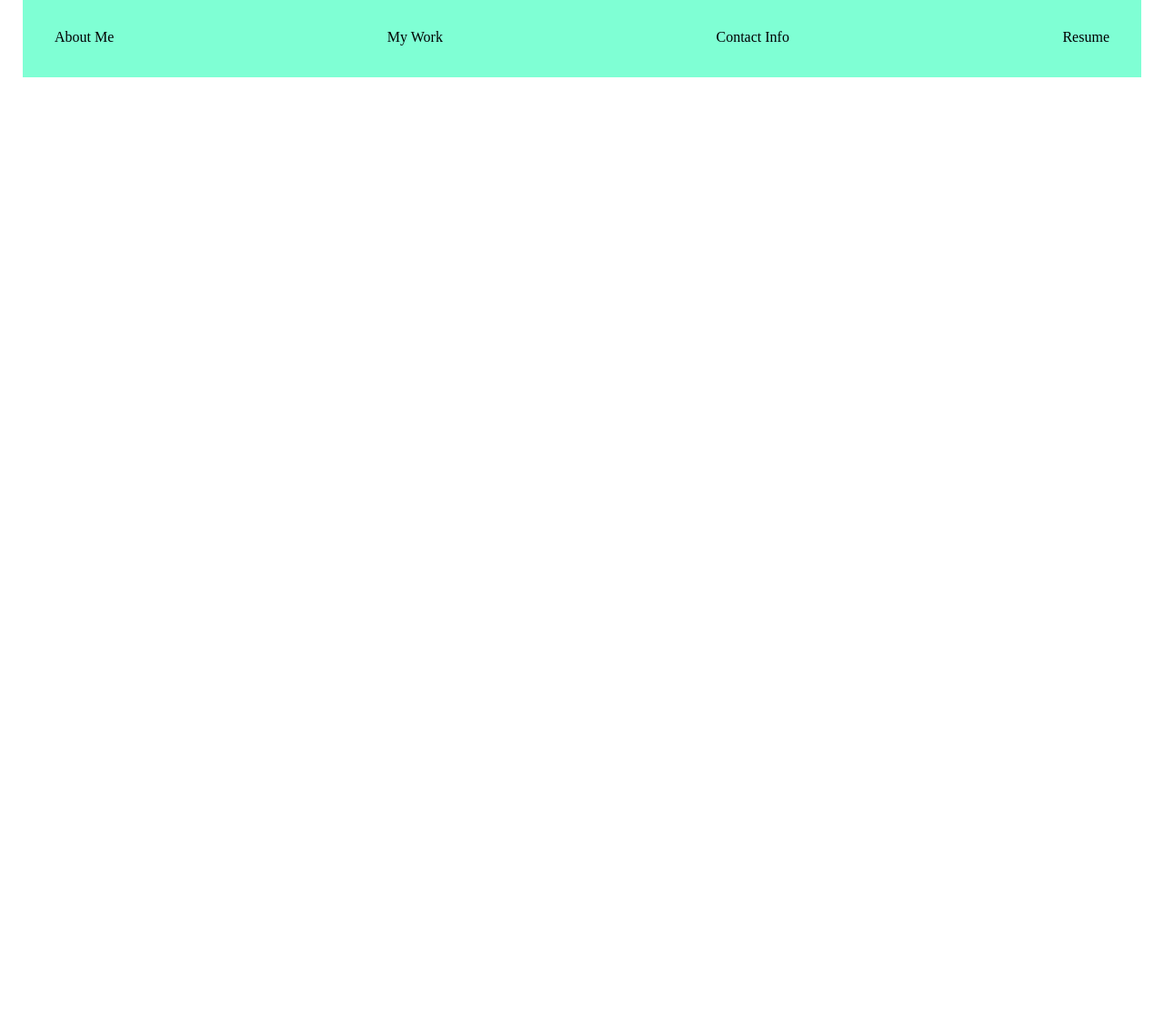
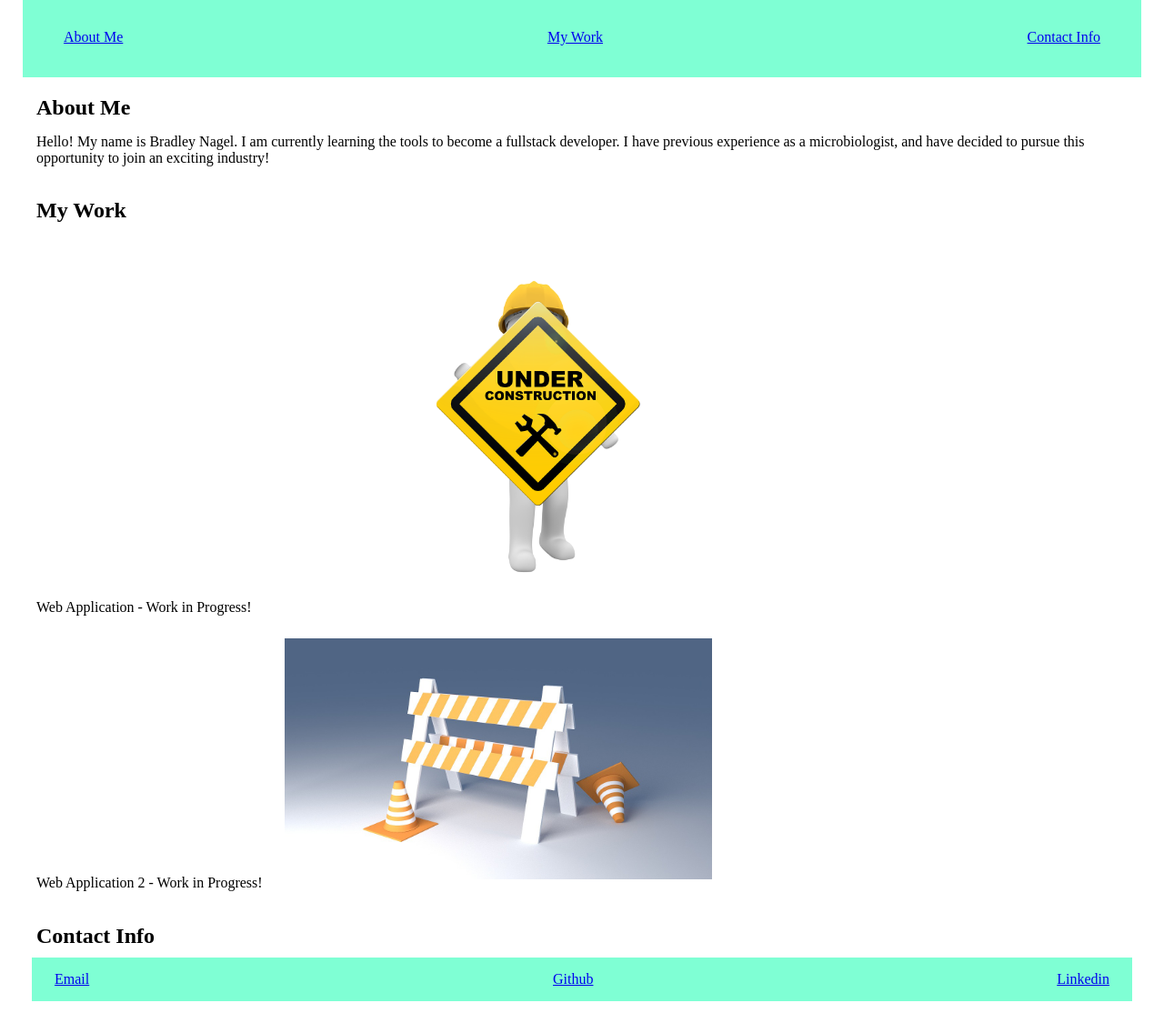
Before and after one commit to bnagel50/basic-portfolio, a plain HTML site: page index.html in a window 1280 px wide. Shown: the part 295-1431 px from the top of the page at 91% size. Before the commit the page ends 800 px from the top, so only its background shows below. Drawn offline with Linux system fonts and the light colour scheme.

Commit message:
third commit with added images and css for appearances

```diff
--- a/assets/style.css
+++ b/assets/style.css
@@ -2,6 +2,7 @@
     margin: 5px;
     padding: 5px;
     box-sizing: border-box;
+    font-family: 'Times New Roman', Times, serif;
 }
 
 header {
@@ -28,3 +29,43 @@ nav ul {
     min-width: 200px;
     list-style: none;
 }
+
+.container {
+    position: relative;
+}
+
+.construction1 {
+    width: 50%;
+    height: 10%;
+}
+
+.construction2{
+    width: 40%;
+    height: 8%;
+}
+
+section ul {
+    display: flex;
+    justify-content: space-between;
+    color: black;
+    background-color: aquamarine;
+    flex-direction: row;
+    list-style: none;
+}
+
+@media screen and (max-width: 1000px) {
+    .construction1 {
+        width: 50%;}
+    .construction2 {
+        width: 50%;
+    }
+}
+
+@media screen and (max-width: 780px) {
+    .construction1 {
+        width: 20%;
+    }
+    .construction2 {
+        width: 20%;
+    }
+}
--- a/index.html
+++ b/index.html
@@ -14,15 +14,38 @@
 
     <nav>
         <ul>
-         <li>About Me</li>
-         <li>My Work</li>
-         <li>Contact Info</li>
-         <li>Resume</li>
+         <li><a href="#about-me" class="button">About Me</a></li>
+         <li><a href="#my-work" class="button">My Work</a></li>
+         <li><a href="#contact-info" class="button">Contact Info</a></li>
         </ul>
     </nav>
     </header>
     <section>
+        <h2 id="about-me">About Me</h2>
+            <p>
+                Hello! My name is Bradley Nagel. I am currently learning the tools to become a fullstack developer. I have previous experience as a microbiologist, and have decided to pursue this opportunity to join an exciting industry!
+            </p>
+    </section>
+   <!-- Applications currently are just placeholders, with links to the image source at the moment -->
+    <section class="container">
+        <h2 id="my-work">My Work</h2>
+            <p>Web Application - Work in Progress!
+            <a href="https://pixabay.com/illustrations/maintenance-under-construction-2422173/">
+            <img class="construction1" src="./assets/under-construction.png" alt="Under Construction"></a>
+            </p>
+            <p>Web Application 2 - Work in Progress!
+            <a href="https://pixabay.com/illustrations/under-construction-404-web-site-928246/">
+            <img class="construction2" src="./assets/under-construction-2.jpg" alt="Under Construction"></a>
+            </p>
+    </section>
 
+    <section>
+        <h2 id="contact-info">Contact Info</h2>
+            <ul>
+                <li><a href="mailto:nagelb500@gmail.com">Email</a></li>
+                <li><a href="https://github.com/bnagel50">Github</a></li>
+                <li><a href="https://www.linkedin.com/in/brad-nagel-9bba32237/">Linkedin</a></li>
+            </ul>
     </section>
 </body>
 </html>
```
Also changed, not shown: assets/under-construction-2.jpg (added), assets/under-construction.png (added).
